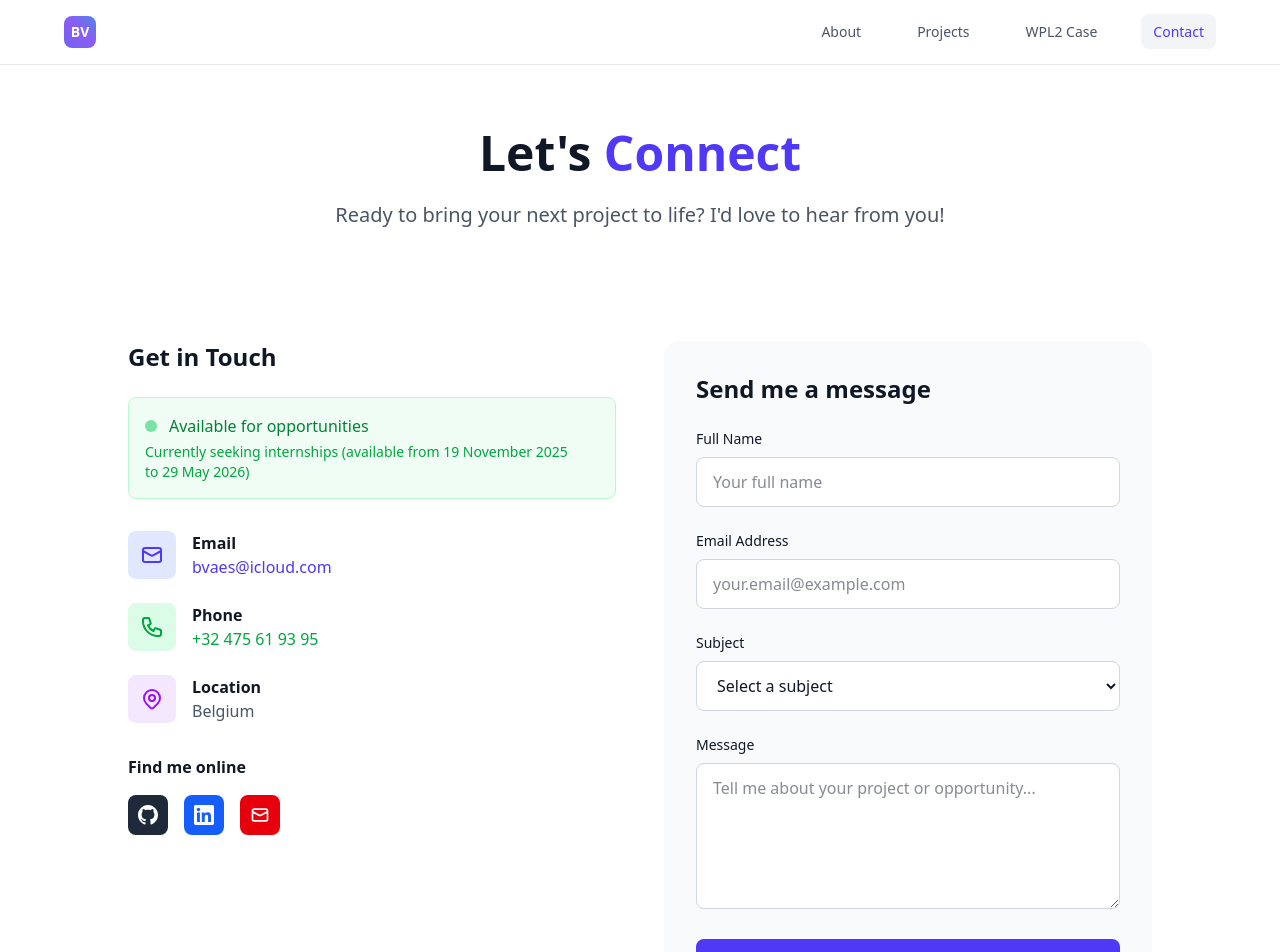
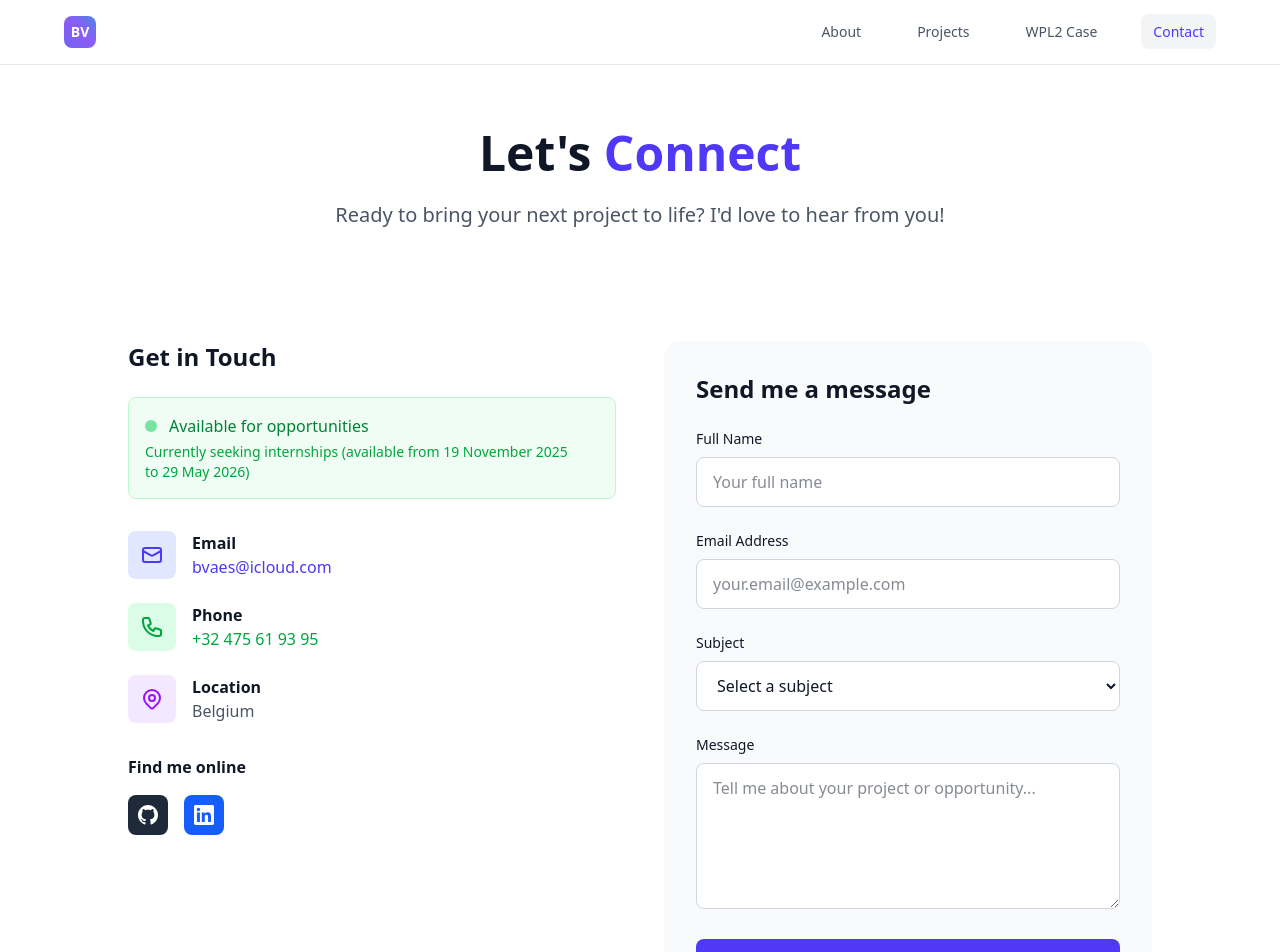
Before and after one commit to BenVaesPXL/Portfolio, a Vue app: page /contact in a window 1280 px wide. Shown: the top 952 px of the page. Built offline with nearby package versions, Linux system fonts and the light colour scheme.

Commit message:
feat: Update LinkedIn link in ContactView and remove email link

```diff
--- a/src/views/ContactView.vue
+++ b/src/views/ContactView.vue
@@ -156,7 +156,7 @@
                   </svg>
                 </a>
                 <a
-                  href="https://linkedin.com/in/benvaes"
+                  href="https://www.linkedin.com/in/ben-vaes-192821357"
                   target="_blank"
                   rel="noopener noreferrer"
                   class="w-10 h-10 bg-blue-600 text-white rounded-lg flex items-center justify-center hover:bg-blue-700 transition-colors"
@@ -165,24 +165,6 @@
                     <path
                       d="M20.447 20.452h-3.554v-5.569c0-1.328-.027-3.037-1.852-3.037-1.853 0-2.136 1.445-2.136 2.939v5.667H9.351V9h3.414v1.561h.046c.477-.9 1.637-1.85 3.37-1.85 3.601 0 4.267 2.37 4.267 5.455v6.286zM5.337 7.433c-1.144 0-2.063-.926-2.063-2.065 0-1.138.92-2.063 2.063-2.063 1.14 0 2.064.925 2.064 2.063 0 1.139-.925 2.065-2.064 2.065zm1.782 13.019H3.555V9h3.564v11.452zM22.225 0H1.771C.792 0 0 .774 0 1.729v20.542C0 23.227.792 24 1.771 24h20.451C23.2 24 24 23.227 24 22.271V1.729C24 .774 23.2 0 22.222 0h.003z"
                     />
-                  </svg>
-                </a>
-                <a
-                  href="mailto:ben.vaes@student.pxl.be"
-                  class="w-10 h-10 bg-red-600 text-white rounded-lg flex items-center justify-center hover:bg-red-700 transition-colors"
-                >
-                  <svg
-                    class="w-5 h-5"
-                    fill="none"
-                    stroke="currentColor"
-                    viewBox="0 0 24 24"
-                  >
-                    <path
-                      stroke-linecap="round"
-                      stroke-linejoin="round"
-                      stroke-width="2"
-                      d="M3 8l7.89 4.26a2 2 0 002.22 0L21 8M5 19h14a2 2 0 002-2V7a2 2 0 00-2-2H5a2 2 0 00-2 2v10a2 2 0 002 2z"
-                    ></path>
                   </svg>
                 </a>
               </div>
```
